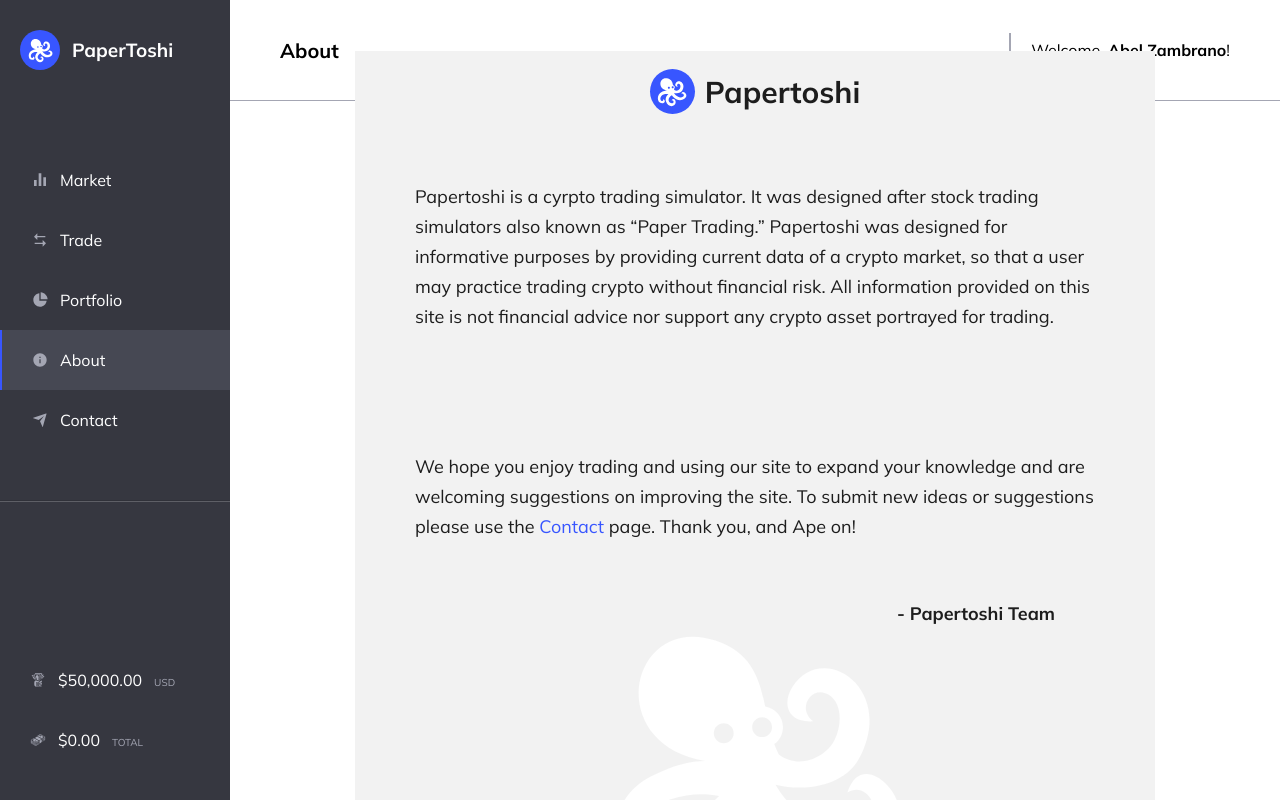
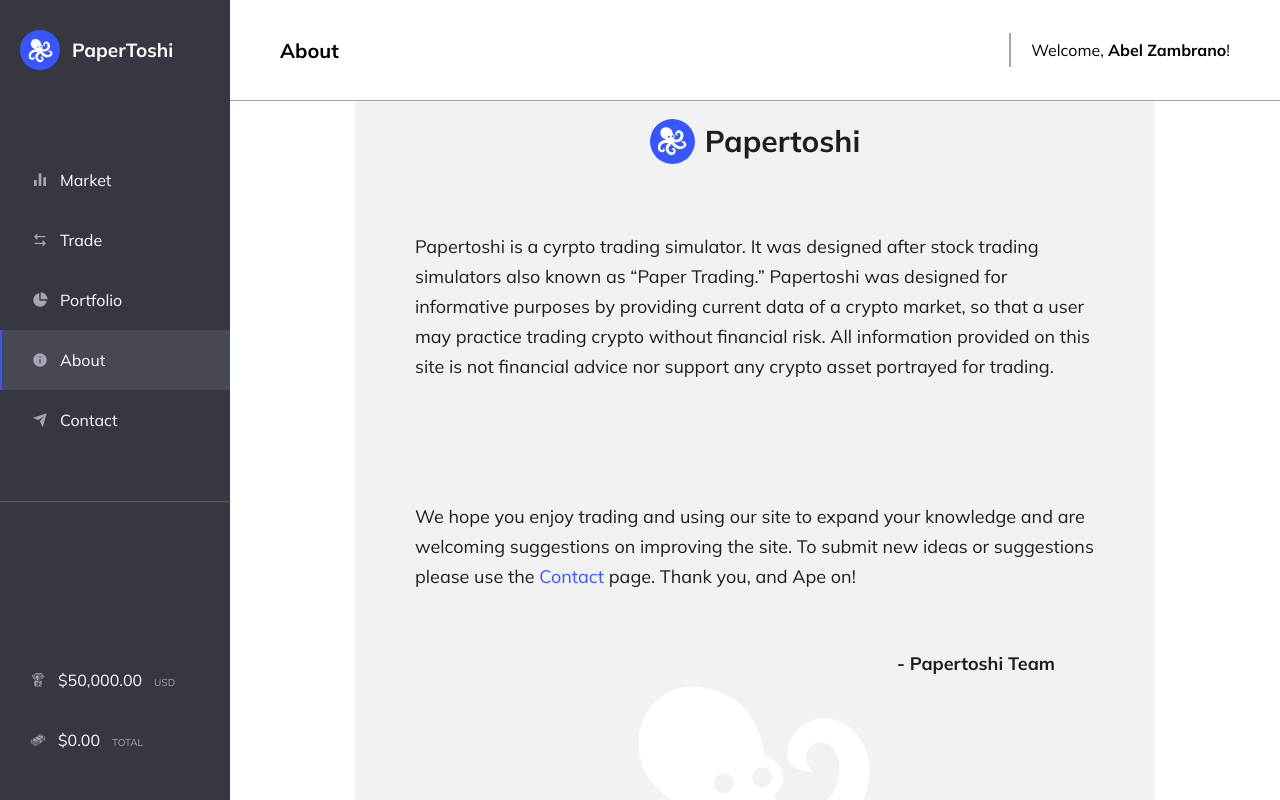
Before and after one commit to Abel-Zambrano/papertoshi, a Next.js app: page /about in a window 1280 px wide. Built offline with nearby package versions, Linux system fonts and the light colour scheme.

Commit message:
fix about letter

```diff
--- a/components/AboutInfo.tsx
+++ b/components/AboutInfo.tsx
@@ -9,6 +9,7 @@ const MyAboutInfo = styled.div`
   align-items: center;
   width: 100%;
   height: 100%;
+  overflow: scroll;
 `;
 
 const Content = styled.div`
@@ -18,6 +19,8 @@ const Content = styled.div`
   width: 800px;
   height: 900px;
   background-color: var(--off-white);
+  margin-top: 300px;
+  margin-bottom: 100px;
 `;
 
 const MyLogo = styled(Logo)`
```
